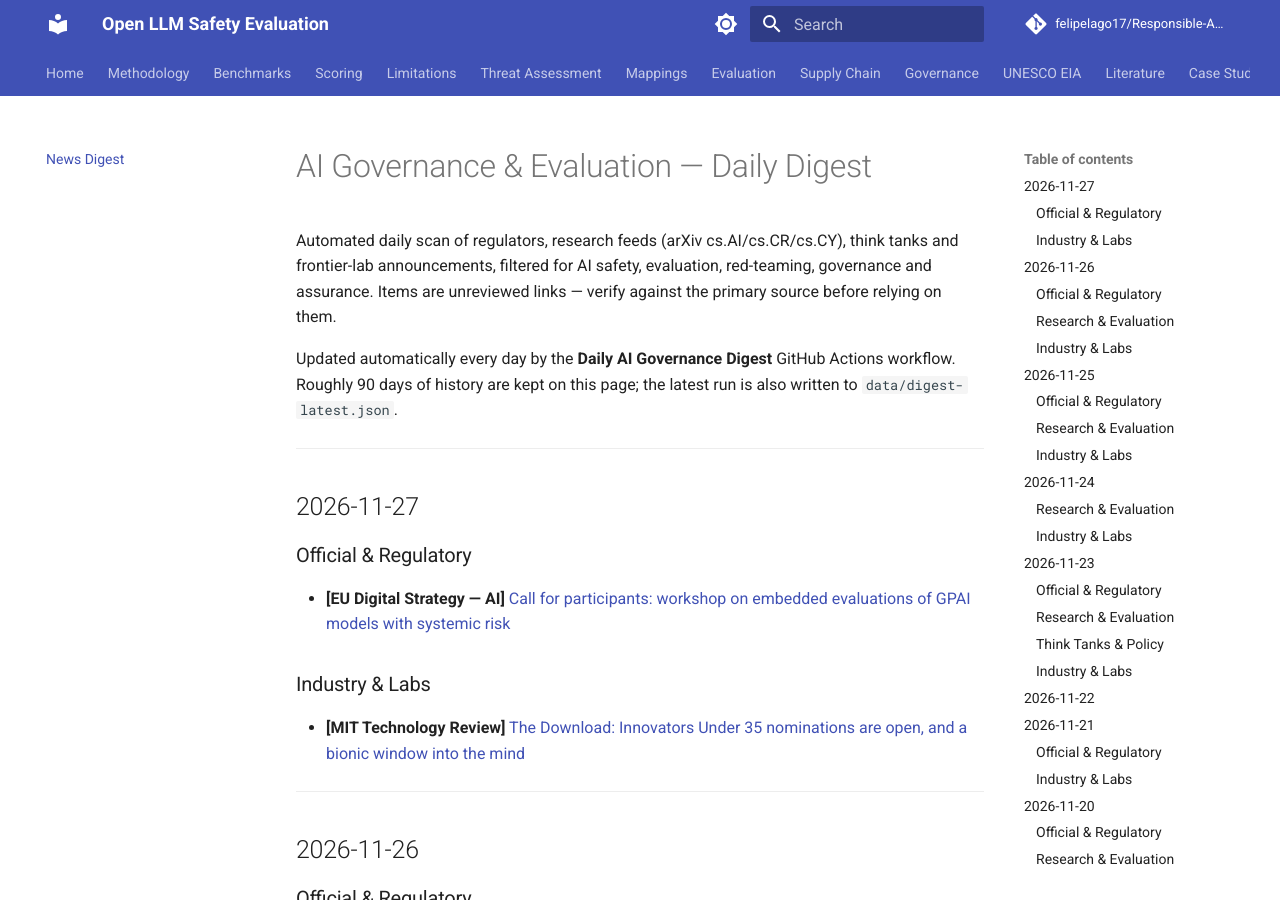
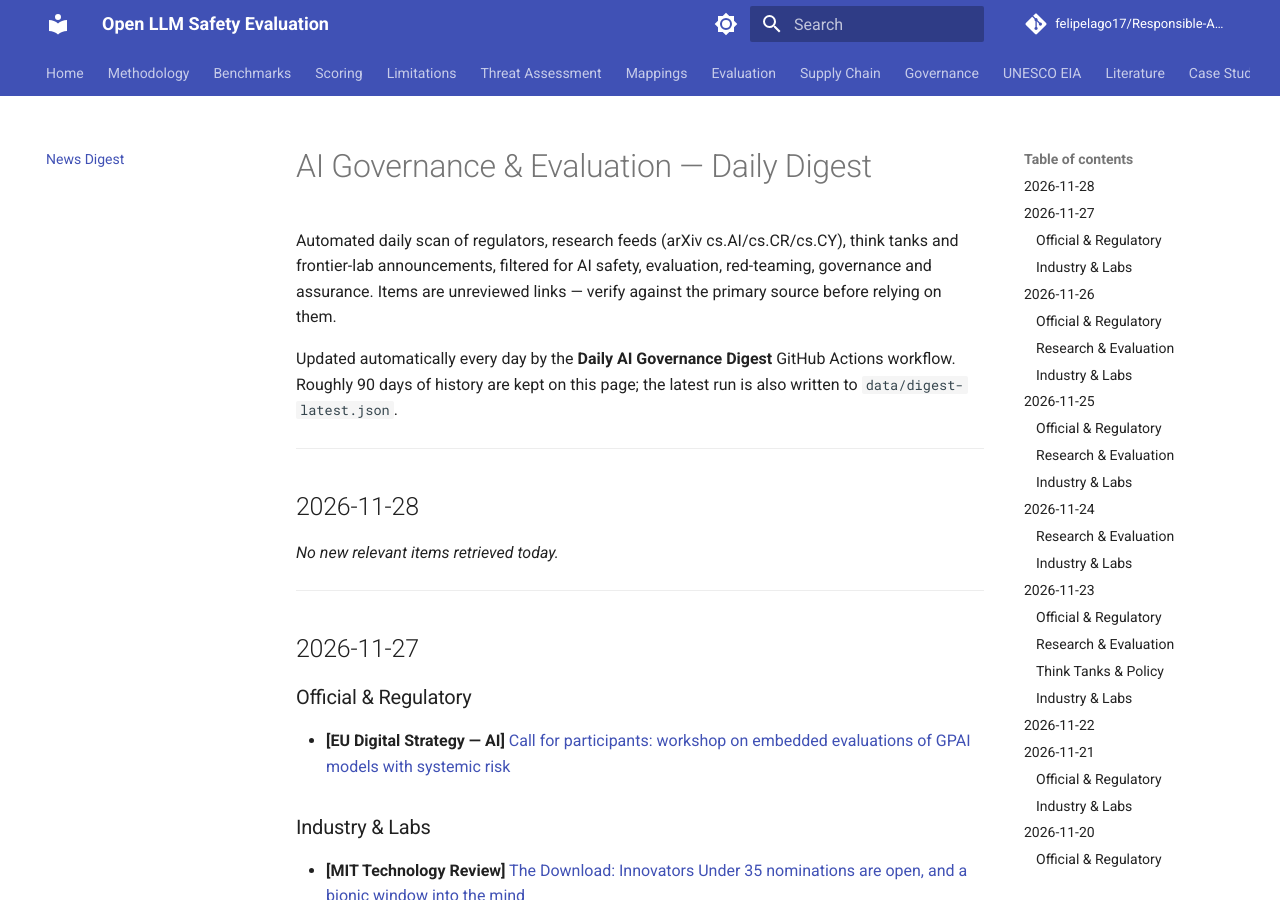
Before and after one commit to felipelago17/Responsible-AI-evaluation, an MkDocs documentation site: the page built from docs/news/digest.md, in a window 1280 px wide and 900 px high. Built offline with MkDocs 1.6.1 and Material for MkDocs 9.7.7, drawn with Linux system fonts in a browser that asks for light colours; comment, search, counter and statistics services are not loaded.

Commit message:
chore: daily digest 2026-11-28

```diff
--- a/docs/news/digest.md
+++ b/docs/news/digest.md
@@ -9,6 +9,12 @@ Roughly 90 days of history are kept on this page; the latest run is also written
 ---
 
 <!-- DIGEST_START -->
+## 2026-11-28
+
+*No new relevant items retrieved today.*
+
+---
+
 ## 2026-11-27
 
 ### Official & Regulatory
```
Also changed, not shown: 2 other files.
